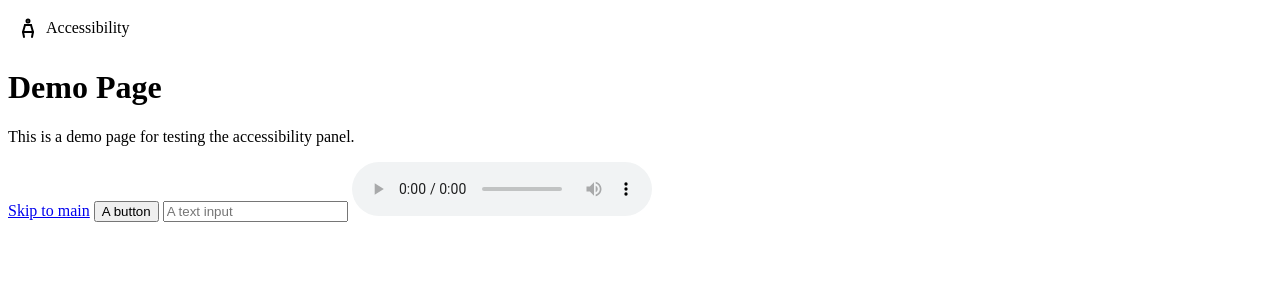
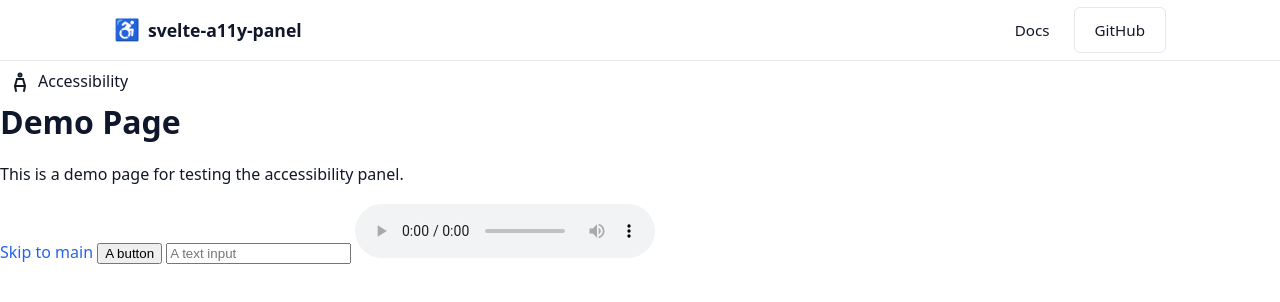
Before and after one commit to curtislmartin/svelte-a11y-panel, a SvelteKit app: page / in a window 1280 px wide. Shown: the top 302 px of the page. Built offline with nearby package versions, Linux system fonts and the light colour scheme.

Commit message:
feat: add site shell layout with sticky nav and PanelMount

```diff
--- a/src/routes/+layout.svelte
+++ b/src/routes/+layout.svelte
@@ -1,14 +1,73 @@
 <script lang="ts">
+  import '../app.css';
   import { PanelMount } from '$lib';
+
   let { children } = $props();
 </script>
 
 <PanelMount config={{
+  accentColor: '#2563eb',
   statement: {
-    orgName: 'Demo App',
-    email: 'demo@example.com',
+    orgName: 'svelte-a11y-panel demo',
+    email: 'curtislmartin2008@gmail.com',
+    conformanceStatus: 'We aim to conform to WCAG 2.1 Level AA.',
     assessmentDate: 'April 2026',
   }
 }} />
 
+<header class="site-header">
+  <div class="header-inner">
+    <a href="/" class="logo">
+      <span class="logo-icon" aria-hidden="true">♿</span>
+      <span class="logo-text">svelte-a11y-panel</span>
+    </a>
+    <nav class="header-nav" aria-label="Site navigation">
+      <a href="/docs">Docs</a>
+      <a
+        href="https://github.com/curtislmartin/svelte-a11y-panel"
+        target="_blank"
+        rel="noopener"
+        class="btn btn-ghost"
+      >GitHub</a>
+    </nav>
+  </div>
+</header>
+
 {@render children()}
+
+<style>
+  .site-header {
+    position: sticky;
+    top: 0;
+    background: rgba(255,255,255,0.95);
+    backdrop-filter: blur(8px);
+    border-bottom: 1px solid var(--color-border);
+    z-index: 100;
+  }
+  .header-inner {
+    max-width: var(--max-width);
+    margin: 0 auto;
+    padding: 0 1.5rem;
+    height: 60px;
+    display: flex;
+    align-items: center;
+    justify-content: space-between;
+  }
+  .logo {
+    display: flex;
+    align-items: center;
+    gap: 0.5rem;
+    font-weight: 700;
+    font-size: 1.1rem;
+    color: var(--color-heading);
+    text-decoration: none;
+  }
+  .logo-icon { font-size: 1.3rem; }
+  .header-nav {
+    display: flex;
+    align-items: center;
+    gap: 1.5rem;
+  }
+  .header-nav a { color: var(--color-text); font-size: 0.95rem; }
+  .header-nav a:hover { color: var(--color-accent); text-decoration: none; }
+</style>
```
